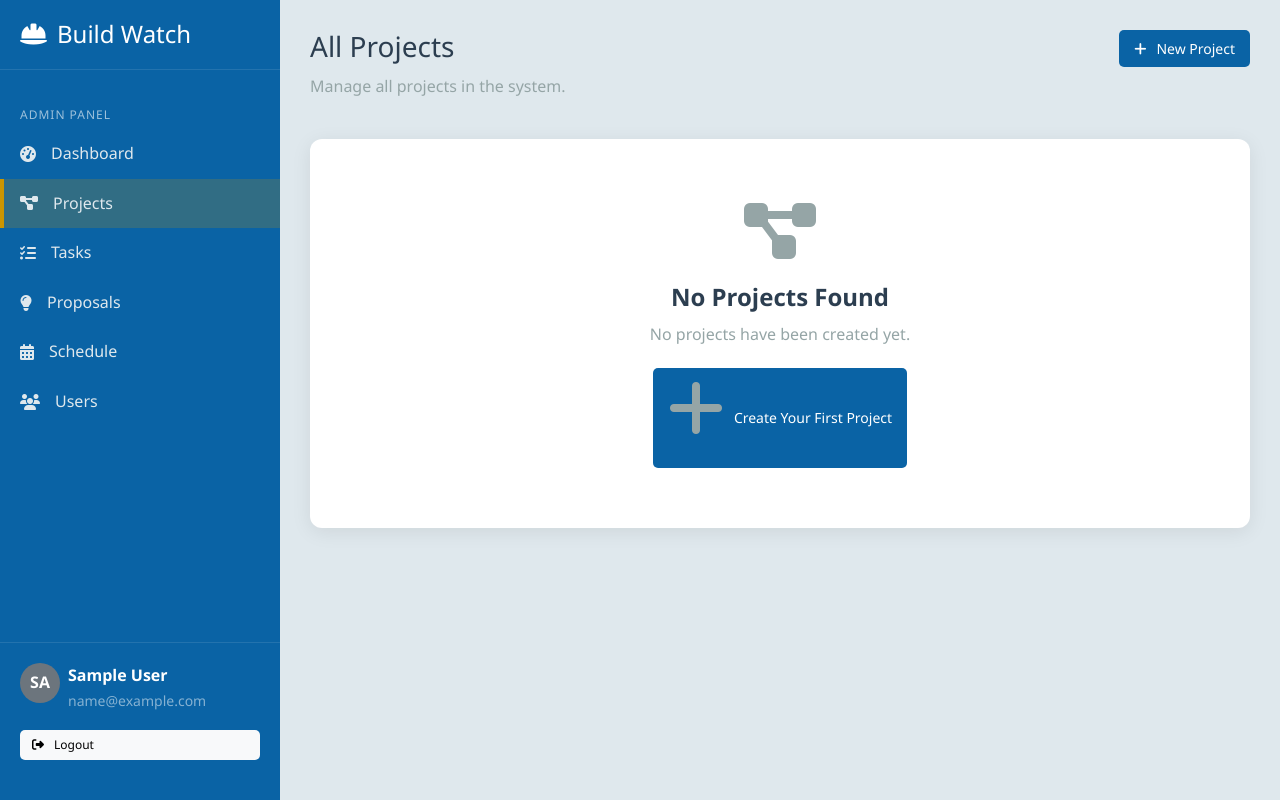
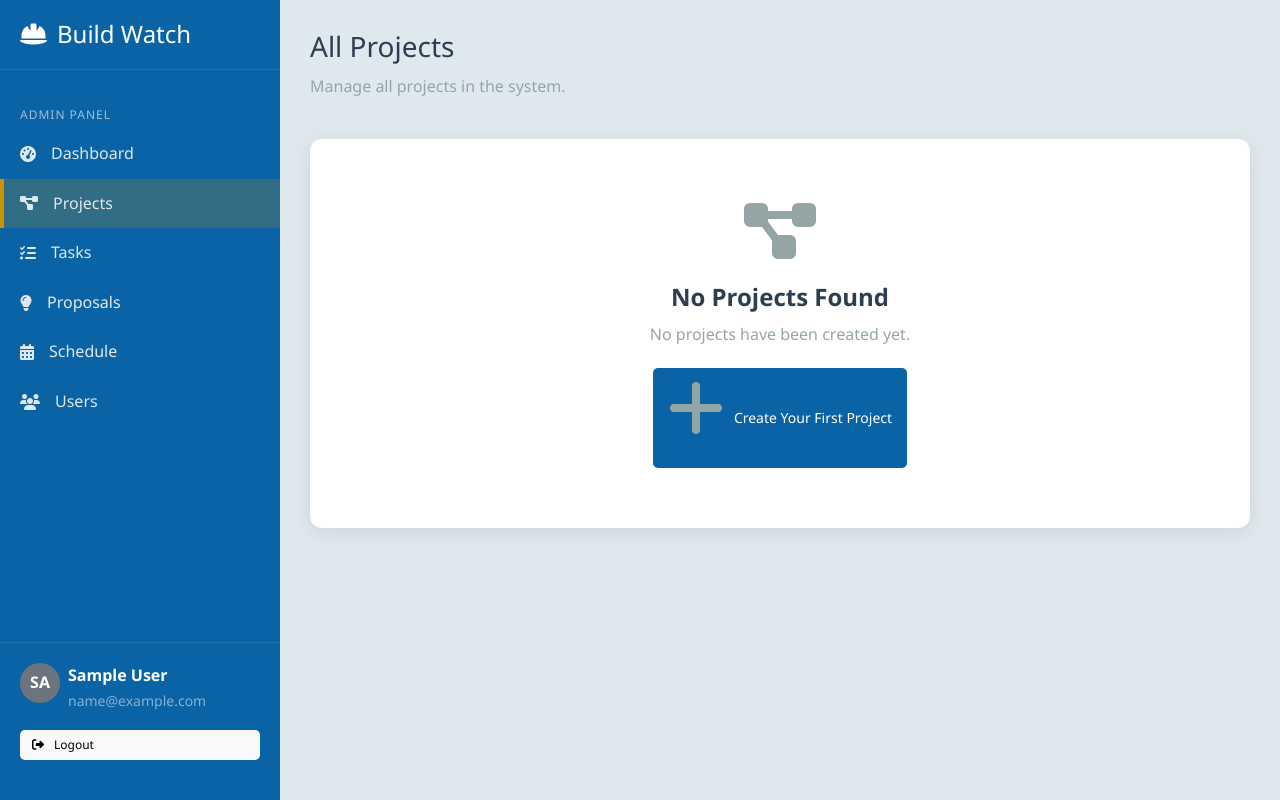
Before and after one commit to JemCarlo-0624/buildwatch, a PHP site: page /admin/projects_list.php in a window 1280 px wide. Run offline with PHP 8.4, Linux system fonts and the light colour scheme; the visitor is signed in with stand-in values (Sample User, id 1); tables that the repository leaves empty or names only in its code hold one stand-in row (values such as "Sample post").

Commit message:
minimal fix

```diff
--- a/php/projects_list.php
+++ b/php/projects_list.php
@@ -246,11 +246,6 @@ if ($_SESSION['role'] === 'worker') {
                 </p>
             </div>
             <div class="d-flex gap-2">
-                <?php if ($_SESSION['role'] !== 'worker'): ?>
-                    <a href="projects_create.php" class="btn btn-primary">
-                        <i class="fas fa-plus"></i> New Project
-                    </a>
-                <?php endif; ?>
             </div>
         </div>
 
@@ -274,7 +269,7 @@ if ($_SESSION['role'] === 'worker') {
                             <div class="project-meta">
                                 <div class="meta-item">
                                     <i class="fas fa-user"></i>
-                                    <span>Created by: <?= htmlspecialchars($p['creator']) ?></span>
+                                    <span>Project Manager: <?= htmlspecialchars($p['creator']) ?></span>
                                 </div>
                                 <div class="meta-item">
                                     <i class="fas fa-calendar"></i>
```
